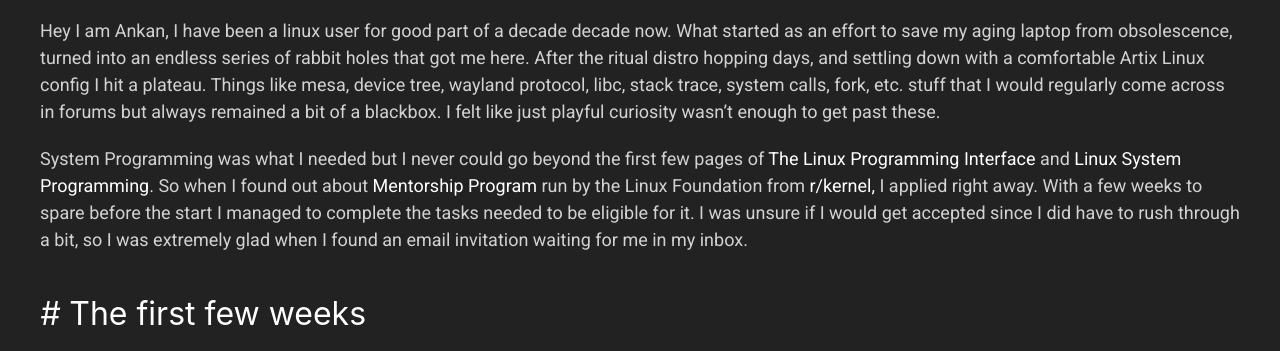
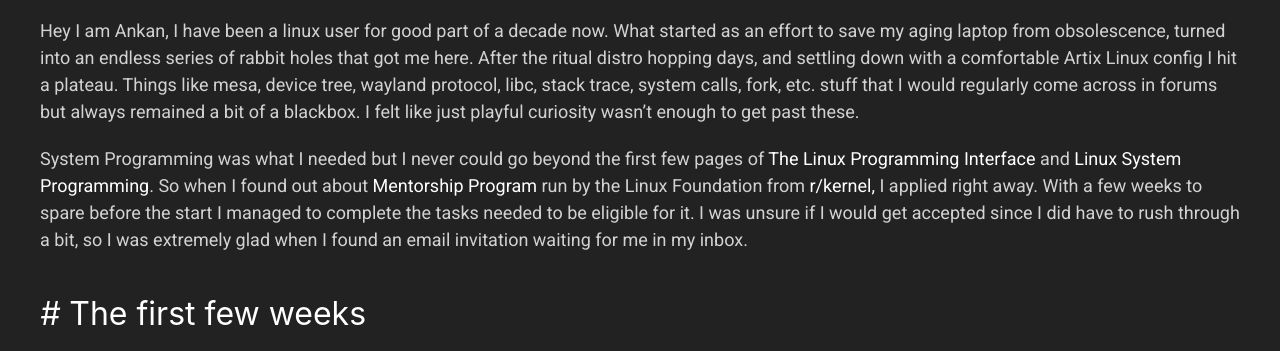
Before and after one commit to spyjetfayed/spyjetfayed.github.io, a plain HTML site: page 20251223131753-lkmp_fall_2025/index.html in a window 1280 px wide. Shown: the part 703-1054 px from the top of the page. Drawn offline with Linux system fonts and the light colour scheme; a web font is replaced by a local one.

Commit message:
typo fix

```diff
--- a/20251223131753-lkmp_fall_2025/index.html
+++ b/20251223131753-lkmp_fall_2025/index.html
@@ -16,7 +16,7 @@
 </p>
 <h2><a id="introduction" class="anchor" href="#introduction"><i># </i></a>Introduction</h2><div class="outline-text-2" id="text-org1bb41df">
 <p>
-Hey I am Ankan, I have been a linux user for good part of a decade decade now. What
+Hey I am Ankan, I have been a linux user for good part of a decade now. What
 started as an effort to save my aging laptop from obsolescence, turned into an
 endless series of rabbit holes that got me here. After the ritual distro hopping
 days, and settling down with a comfortable Artix Linux config I hit a
```
